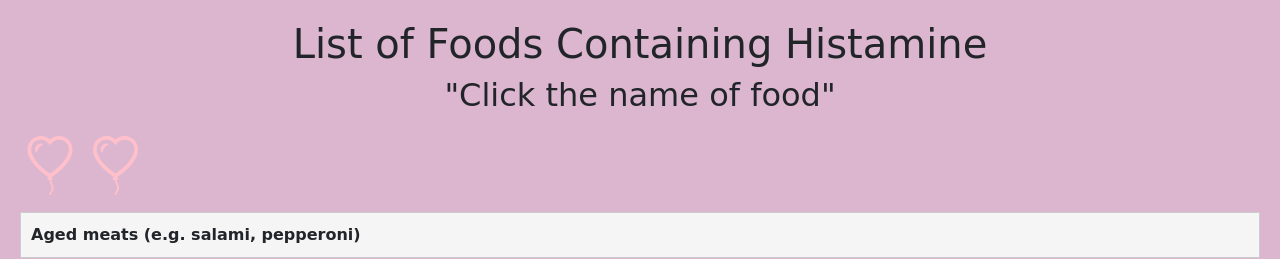
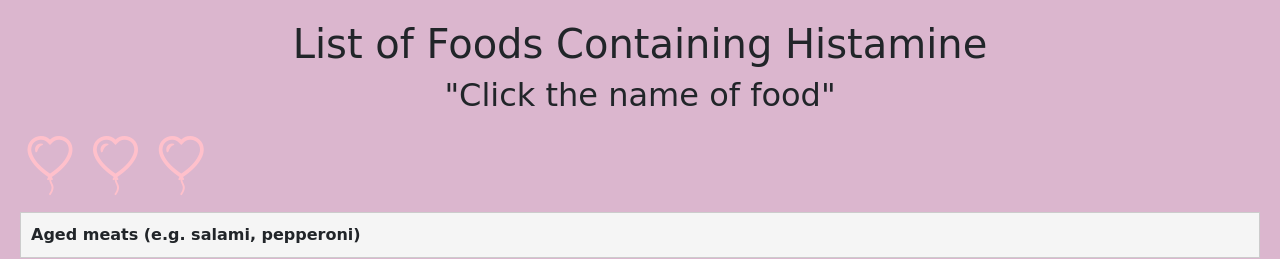
Before and after one commit to AgnesGeller/Histamine-Intolerance-Foods, a plain HTML site: page index.html in a window 1280 px wide. Shown: the top 259 px of the page. Drawn offline with nearby package versions, Linux system fonts and the light colour scheme.

Commit message:
icons fixed

```diff
--- a/index.html
+++ b/index.html
@@ -14,6 +14,7 @@
   <h2>"Click the name of food"</h2>
   <i class="bi bi-balloon-heart"></i>
   <i class="bi bi-balloon-heart"></i>
+  <i class="bi bi-balloon-heart"></i>
 
   <ul id="foodList"></ul>
 
```
